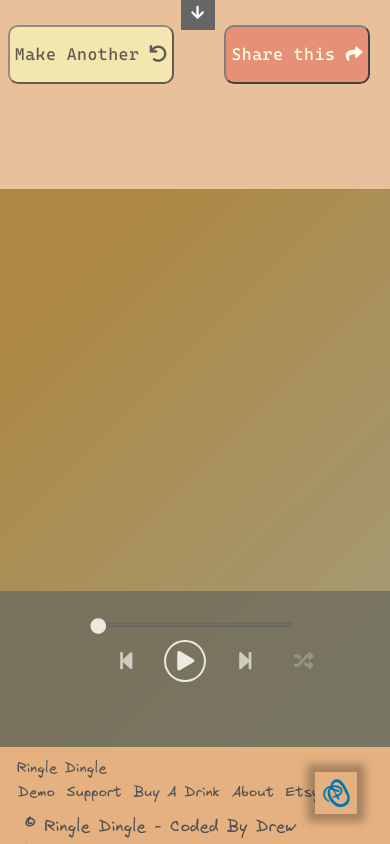
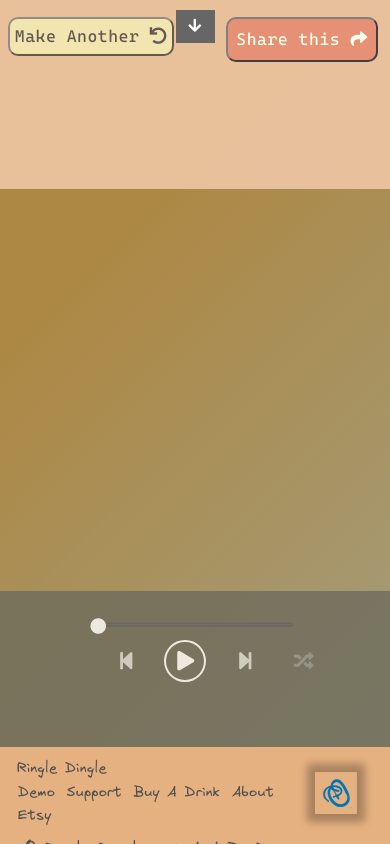
Before and after one commit to JustAIGithub/ringledingle, a Flask app: page /music in a window 390 px wide. Run offline with Flask 2, Linux system fonts and the light colour scheme; data that the repository does not hold is empty; parts of the project's set-up code (start-up, migrations or seed data) failed here and were passed over; some libraries are stand-ins or nearby versions.

Commit message:
mobile devices really stink

```diff
--- a/apps/static/assets/js/message.js
+++ b/apps/static/assets/js/message.js
@@ -16,7 +16,7 @@
 
   // Create a modal to display the error message
   const modal = document.createElement('div');
-  modal.style.backgroundColor = 'white';
+  modal.style.backgroundColor = 'var(--second-color)';
   modal.style.padding = '20px';
   modal.style.borderRadius = '10px';
   modal.style.textAlign = 'center';
@@ -34,7 +34,7 @@
   // Add an 'OK' button to close the modal
   const okButton = document.createElement('button');
   okButton.textContent = 'OK';
-  okButton.style.backgroundColor = isError ? '#504caf' : '#4caf50'; // Change the button color for success messages
+  okButton.style.backgroundColor = isError ? 'var(--fifth-color)' : 'var(--third-color)'; // Change the button color for success messages
   okButton.style.color = 'white';
   okButton.style.border = 'none';
   okButton.style.padding = '10px 20px';
--- a/apps/static/assets/js/ringlev2.js
+++ b/apps/static/assets/js/ringlev2.js
@@ -616,7 +616,7 @@ $('#send-button').on('click', function () {
           var a = $(".current").height();
           var c = $("#lyrics").height();
           var d = $(".current").offset().top - $(".current").parent().offset().top;
-          var e = d + (a/2) - (c*1/4) + 20 ;
+          var e = d + (a/2) - (c*1/4) + 60 ;
           $("#lyrics").animate(
               {scrollTop: e + "px"}, {easing: "swing", duration: 700}
           );
@@ -860,8 +860,13 @@ $('#send-button').on('click', function () {
       }
       function addToPlayList(data,index){
         // console.log("ADDING TO PLAYLIST",data,index);
-          var html = "";html = $('#show-list').html();html +="<div class=\"float-song-card\" data-index=\""+index+"\"><img class=\"album-art\" src=\""+data.albumart+"\"><h4 class=\"song\">"+data.title+"</h4><h4 class=\"artist\">"+data.author+"</h4></div>";$('#show-list').html(html);$('.float-song-card').on('click',function(){playSongAtIndex($(this).attr("data-index"));
-          $('#playlist').css("transform","translateY(-120%)");togglePlaylist = 0;});
+          var html = "";html = $('#show-list').html();html +="<div class=\"float-song-card\" data-index=\""+index+"\"><img class=\"album-art\" src=\""+data.albumart+"\"><h4 class=\"song\">"+data.title+"</h4><h4 class=\"artist\">"+data.author+"</h4></div>";$('#show-list').html(html);$('.float-song-card').on('click',function(){  playSongAtIndex($(this).attr("data-index")); console.log("SCROLLLY");
+
+
+
+          $('#playlist').css("transform","translateY(-120%)");togglePlaylist = 0;window.window.scrollTo(0, 0); window.scrollTo(0, window.scrollY - 30);
+
+        });
       }
       function setPlaylist(){
           for(var i=0;i<songs.length;i++){
--- a/apps/static/music-style.css
+++ b/apps/static/music-style.css
@@ -39,7 +39,7 @@
 }
 #top-bar > *{ position:fixed; }
 #top-bar button{ margin:0;background: inherit; border: none; color: white; font-size: 100%;vertical-align:text-bottom;transform:translateY(-40%);padding: 5px 10px;}
-#back{position:fixed;top:5vh; background-color: #333}
+#back{position:fixed;top:2vh; background-color: #333}
 #about-song{ width: 60%; margin: 0 5%; line-height: 1vh; font-size:70%;}
 .artist-name, .song-name{
   /* position:fixed; */
@@ -510,12 +510,35 @@ margin:auto;
     padding:0
   }
   #regenerate, #share{
-    top:3vh;
-    bottom:90vh;
+    position: relative;
+    top:2vh;
+    /* bottom:87vh; */
     margin:0;
-    padding:5px
+    padding:5px;
+    min-height:20px
+  }
+  #back{
+    position:absolute;
+    left: 45vw;
+    width:10vw;
+    top:-20px !important
+
+  }
+  #share{
+    float:right;
+    padding:8px
   }
 
+    #lyrics, #music-player{
+      top:0vh;
+      width:102vw;
+      position:fixed
+    }
+  footer .nav{
+    max-width:75vw;
+    /* fit content */
+    width:fit-content;
+  }
 
 }
 
--- a/run.py
+++ b/run.py
@@ -46,4 +46,4 @@ if __name__ == "__main__":
         # app.run()
         # FOR RUNNING ON LOCAL
         print("Running on Local")
-        app.run(debug=True, port=int(os.getenv("PORT", default=5000)))
+        app.run(debug=True, host='192.168.56.1', port=int(os.getenv("PORT", default=5000)))
```
Also changed, not shown: apps/templates/home/home.html (+35 -8 lines).
